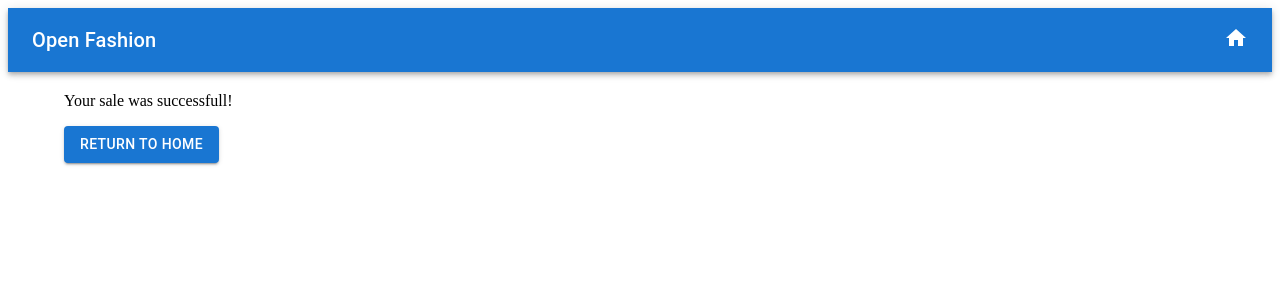
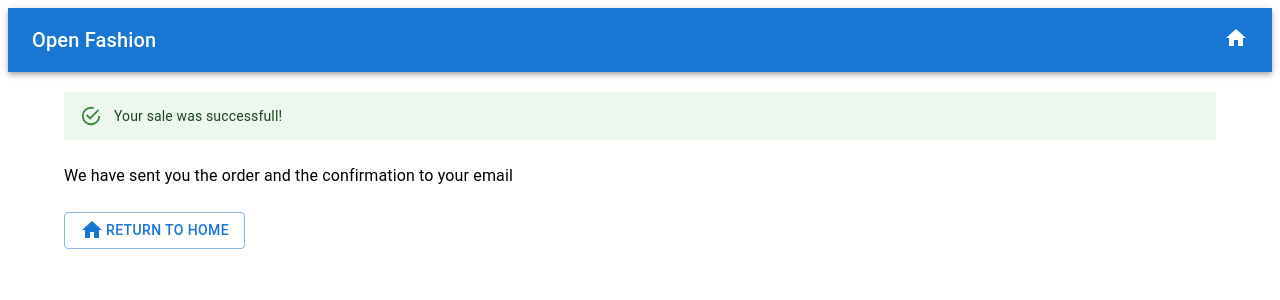
Before and after one commit to leoBravoRain/ecommerce-frontend, a React (Create React App) app: page /paymentConfirmation in a window 1280 px wide. Shown: the top 300 px of the page. Built offline with nearby package versions, Linux system fonts and the light colour scheme; no server answers.

Commit message:
feat: add ui to page

```diff
--- a/src/pages/paymentConfirmation/PaymentConfirmation.tsx
+++ b/src/pages/paymentConfirmation/PaymentConfirmation.tsx
@@ -1,5 +1,6 @@
-import { Button, Container } from "@mui/material";
+import { Alert, Box, Button, Container, Typography } from "@mui/material";
 import { useNavigate } from "react-router-dom";
+import { Home } from "@mui/icons-material";
 
 import { routes } from "../../config/routes";
 import { useAppDispatch } from "../../redux/hooks.types";
@@ -19,8 +20,16 @@ const PaymentConfirmation = () => {
 
   return (
     <Container>
-      <p>Your sale was successfull!</p>
-      <Button onClick={goToHome} variant="contained">
+      <Alert severity="success" sx={{ marginTop: "20px" }}>
+        Your sale was successfull!
+      </Alert>
+      <Box marginY={3}>
+        <Typography>
+          We have sent you the order and the confirmation to your email
+        </Typography>
+      </Box>
+      <Button onClick={goToHome} variant="outlined">
+        <Home sx={{ marginRight: "2px" }} />
         Return to home
       </Button>
     </Container>
```
